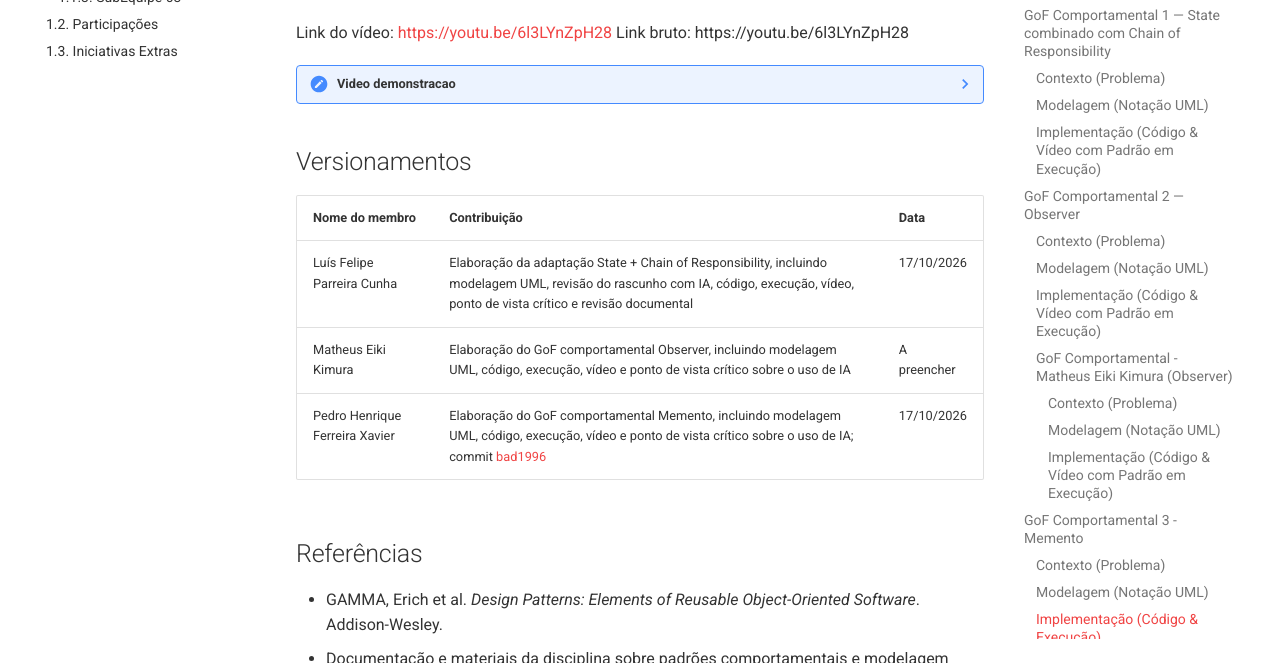
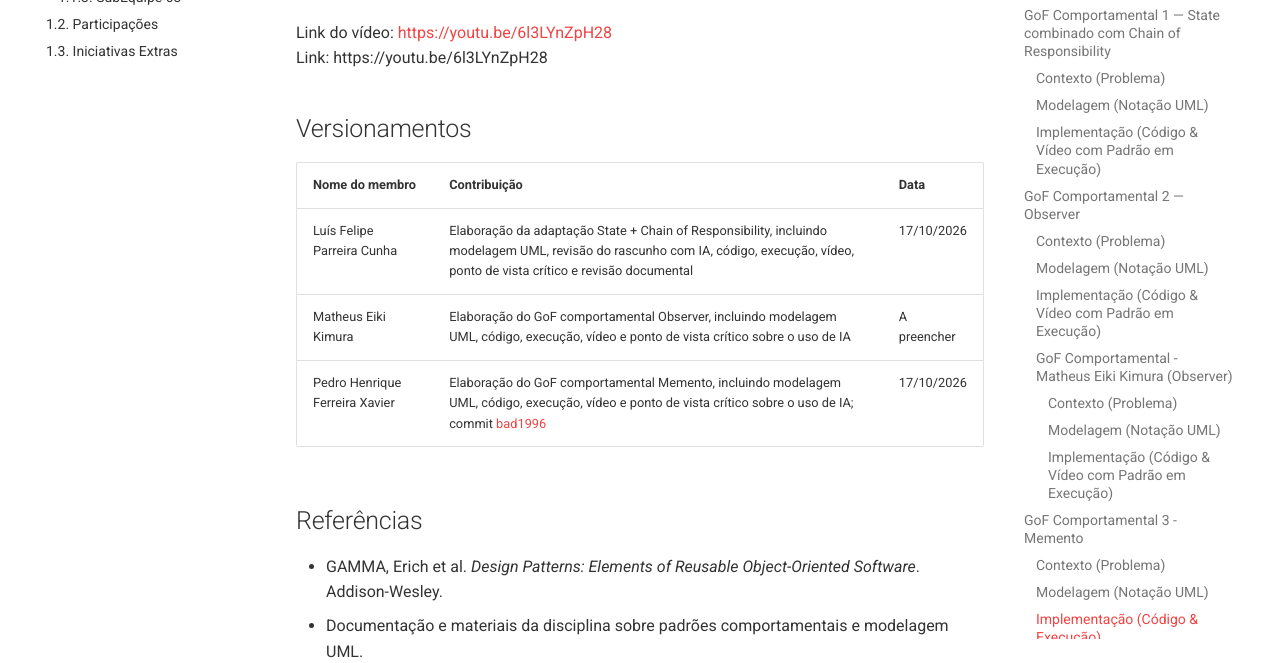
Before and after one commit to UnBArqDsw2026-2-Turma01/2026.2-T01-_G3_ProjetoPortalNoticias_Entrega_03, an MkDocs documentation site: the page built from docs/Base/Relatórios/1.1.2.SubEquipe_02.md, in a window 1280 px wide and 900 px high, scrolled down 10225 px, cut to the strip 237-900 px from the top of the window. Built offline with MkDocs 1.6.1 and Material for MkDocs 9.7.7, drawn with Linux system fonts in a browser that asks for light colours; comment, search, counter and statistics services are not loaded.

Commit message:
docs: remove duplicata de video do pages

```diff
--- a/docs/Base/Relatórios/1.1.2.SubEquipe_02.md
+++ b/docs/Base/Relatórios/1.1.2.SubEquipe_02.md
@@ -370,18 +370,10 @@ Na demonstração independente em JavaScript, o editor apresenta os mesmos recur
 
 <iframe width="560" height="315" src="https://www.youtube.com/embed/6l3LYnZpH28" title="Padrão Memento - Pedro Henrique Ferreira Xavier" frameborder="0" allow="accelerometer; autoplay; clipboard-write; encrypted-media; gyroscope; picture-in-picture; web-share" allowfullscreen></iframe>
 
-Link do vídeo: [https://youtu.be/6l3LYnZpH28](https://youtu.be/6l3LYnZpH28)
-Link bruto: https://youtu.be/6l3LYnZpH28
+Link do vídeo: [https://youtu.be/6l3LYnZpH28](https://youtu.be/6l3LYnZpH28) <br>
+Link: https://youtu.be/6l3LYnZpH28
 
-??? note " Video demonstracao"
-    <figure style="text-align: center;">
-        <img src="../../../assets/subGrupo2/burburinho_memento_pedro.png" alt="GOF Comportamental - Pedro" style="max-width: 100%;">
-        <figcaption>
-            <p style="text-align: center; font-size: 10pt;">
-                Figura: Demo- Pedro (Fonte: SubEquipe 02, 2026)
-            </p>
-        </figcaption>
-    </figure>
+
 
 ## Versionamentos
 
```
